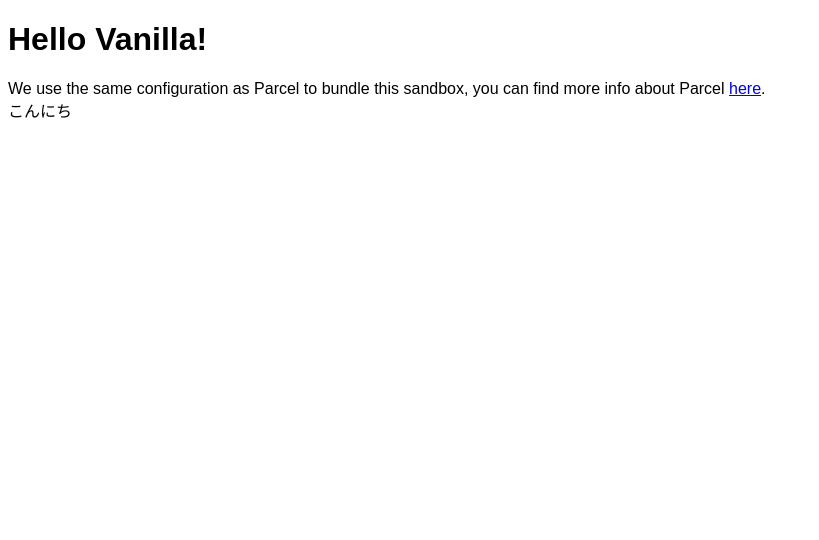
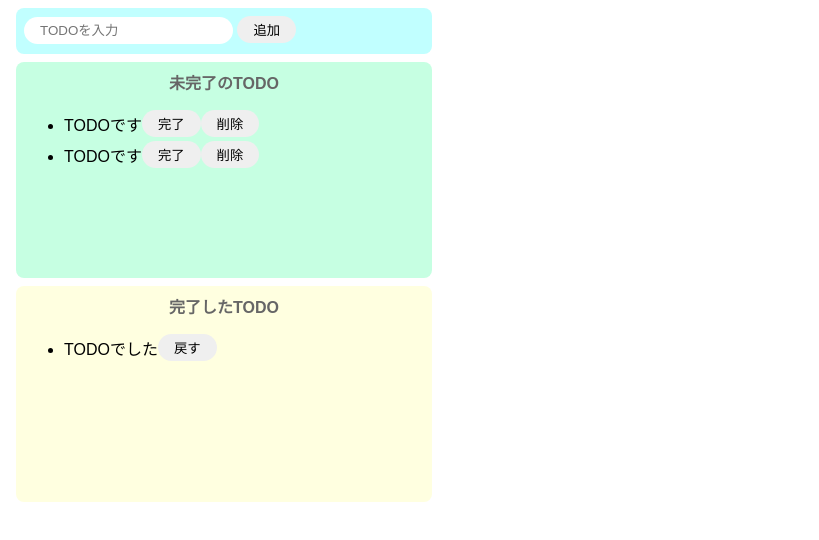
Before and after one commit to koki-fukiage/koki-fukiage, a website built with Parcel: page index.html in a window 1280 px wide. Shown: the whole page, without its empty margins (0-819 px from the left). Built offline with nearby package versions, Linux system fonts and the light colour scheme.

Commit message:
todo作成 index.style追加

```diff
--- a/index.html
+++ b/index.html
@@ -1,13 +1,39 @@
 <!DOCTYPE html>
 <html>
   <head>
-    <title>Parcel Sandbox</title>
+    <title>TODO（JS）</title>
     <meta charset="UTF-8" />
   </head>
 
   <body>
-    <div id="app"></div>
-    こんにち
+    <div class="input-area">
+      <input placeholder="TODOを入力" />
+      <button>追加</button>
+    </div>
+    <div class="imcomplete-area">
+      <p class="title">未完了のTODO</p>
+      <ul>
+        <div class="list-row">
+          <li>TODOです</li>
+          <button>完了</button>
+          <button>削除</button>
+        </div>
+        <div class="list-row">
+          <li>TODOです</li>
+          <button>完了</button>
+          <button>削除</button>
+        </div>
+      </ul>
+    </div>
+    <div class="complete-area">
+      <p class="title">完了したTODO</p>
+      <ul>
+        <div class="list-row">
+          <li>TODOでした</li>
+          <button>戻す</button>
+        </div>
+      </ul>
+    </div>
     <script src="src/index.js"></script>
   </body>
 </html>
--- a/src/index.js
+++ b/src/index.js
@@ -1,10 +1 @@
 import "./styles.css";
-
-document.getElementById("app").innerHTML = `
-<h1>Hello Vanilla!</h1>
-<div>
-  We use the same configuration as Parcel to bundle this sandbox, you can find more
-  info about Parcel
-  <a href="https://parceljs.org" target="_blank" rel="noopener noreferrer">here</a>.
-</div>
-`;
--- a/src/styles.css
+++ b/src/styles.css
@@ -1,3 +1,62 @@
 body {
   font-family: sans-serif;
 }
+
+input {
+  border-radius: 16px;
+  border: none;
+  padding: 6px 16px;
+  outline: none;
+}
+
+button {
+  border-radius: 16px;
+  border: none;
+  padding: 4px 16px;
+}
+
+button:hover {
+  background-color: #ff7fff;
+  color: #fff;
+  cursor: pointer;
+}
+
+.input-area {
+  background-color: #c1ffff;
+  width: 400px;
+  height: 30px;
+  padding: 8px;
+  margin: 8px;
+  border-radius: 8px;
+}
+
+.imcomplete-area {
+  background-color: #c6ffe2;
+  width: 400px;
+  min-height: 200px;
+  padding: 8px;
+  margin: 8px;
+  border-radius: 8px;
+}
+
+.complete-area {
+  background-color: #ffffe0;
+  width: 400px;
+  min-height: 200px;
+  padding: 8px;
+  margin: 8px;
+  border-radius: 8px;
+}
+
+.title {
+  text-align: center;
+  margin-top: 0;
+  font-weight: bold;
+  color: #666;
+}
+
+.list-row {
+  display: flex;
+  align-items: center;
+  padding-bottom: 4px;
+}
```
